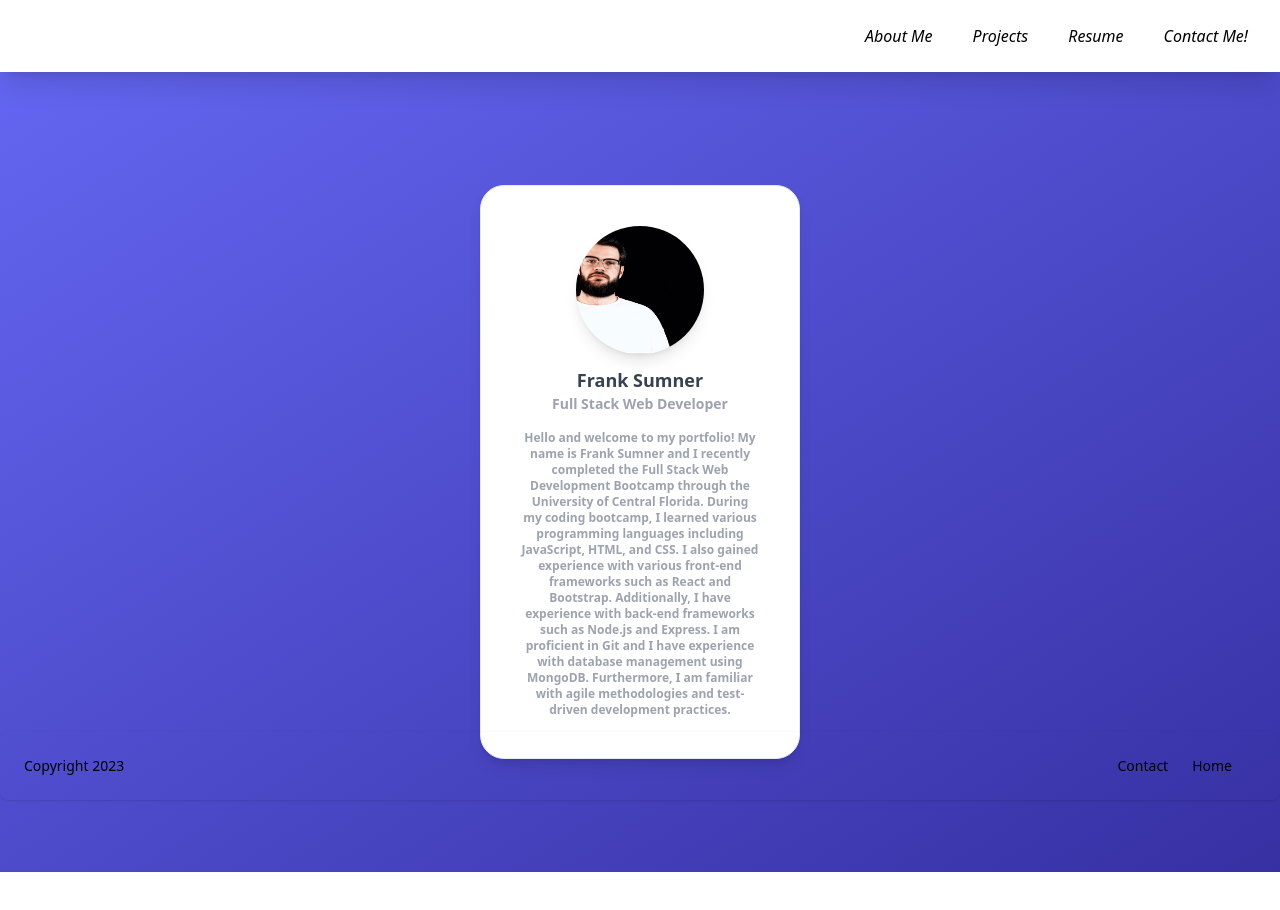
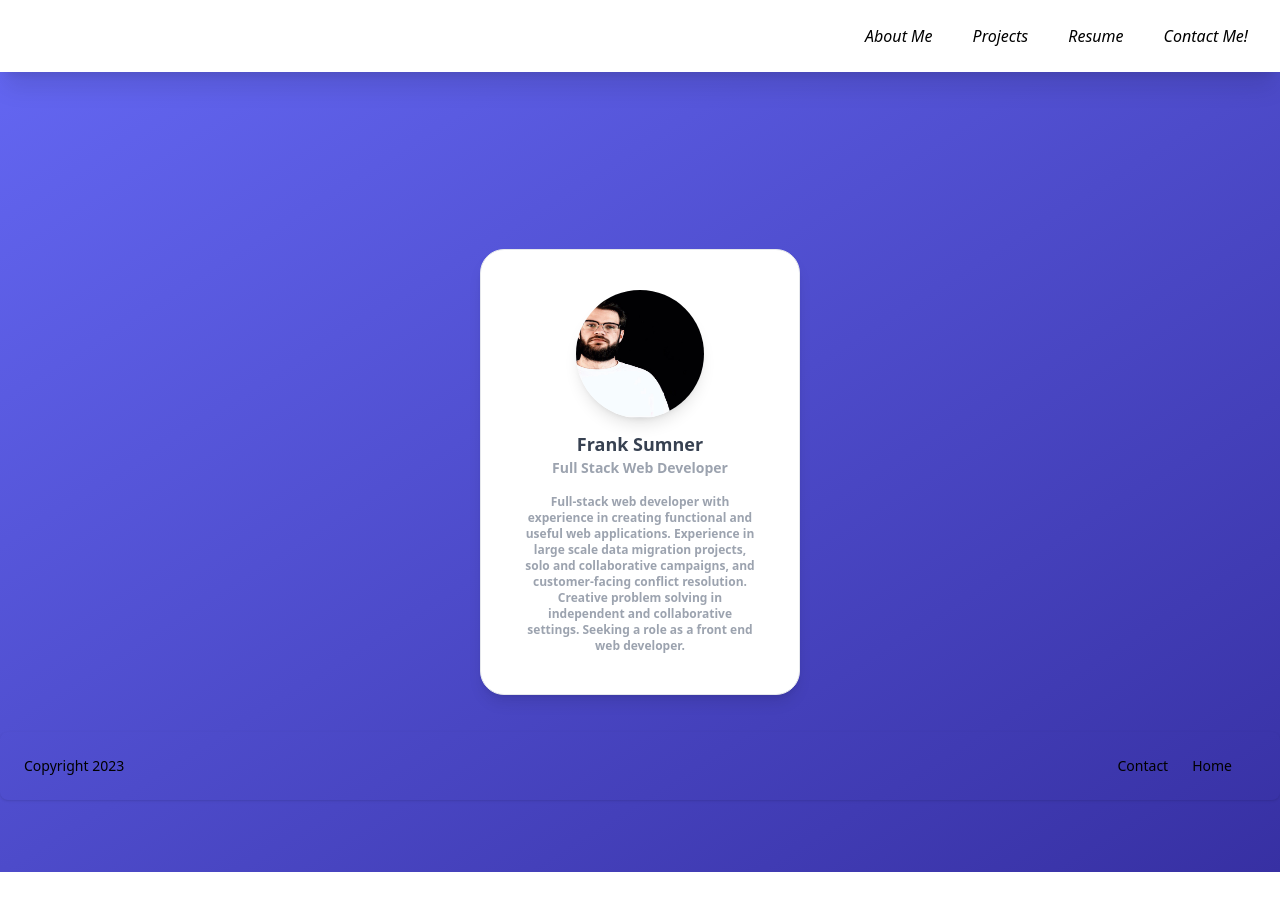
Before and after one commit to SumnerFrank/react-portfolio, a React (Create React App) app: page / in a window 1280 px wide. Shown: the top 910 px of the page. Built offline with nearby package versions, Linux system fonts and the light colour scheme.

Commit message:
updated about section

```diff
--- a/src/components/About/index.js
+++ b/src/components/About/index.js
@@ -9,7 +9,7 @@ function About() {
      <h1 class="text-lg text-gray-700"> Frank Sumner </h1>
      <h3 class="text-sm text-gray-400 "> Full Stack Web Developer </h3>
      <p class="text-xs text-gray-400 mt-4">
-     Hello and welcome to my portfolio! My name is Frank Sumner and I recently completed the Full Stack Web Development Bootcamp through the University of Central Florida. During my coding bootcamp, I learned various programming languages including JavaScript, HTML, and CSS. I also gained experience with various front-end frameworks such as React and Bootstrap. Additionally, I have experience with back-end frameworks such as Node.js and Express. I am proficient in Git and I have experience with database management using MongoDB. Furthermore, I am familiar with agile methodologies and test-driven development practices.
+     Full-stack web developer with experience in creating functional and useful web applications. Experience in large scale data migration projects, solo and collaborative campaigns, and customer-facing conflict resolution. Creative problem solving in independent and collaborative settings. Seeking a role as a front end web developer.
      </p>
    </div>
  </div>
```
Also changed, not shown: 21 other files (tests, documents, lock files or other folders).
